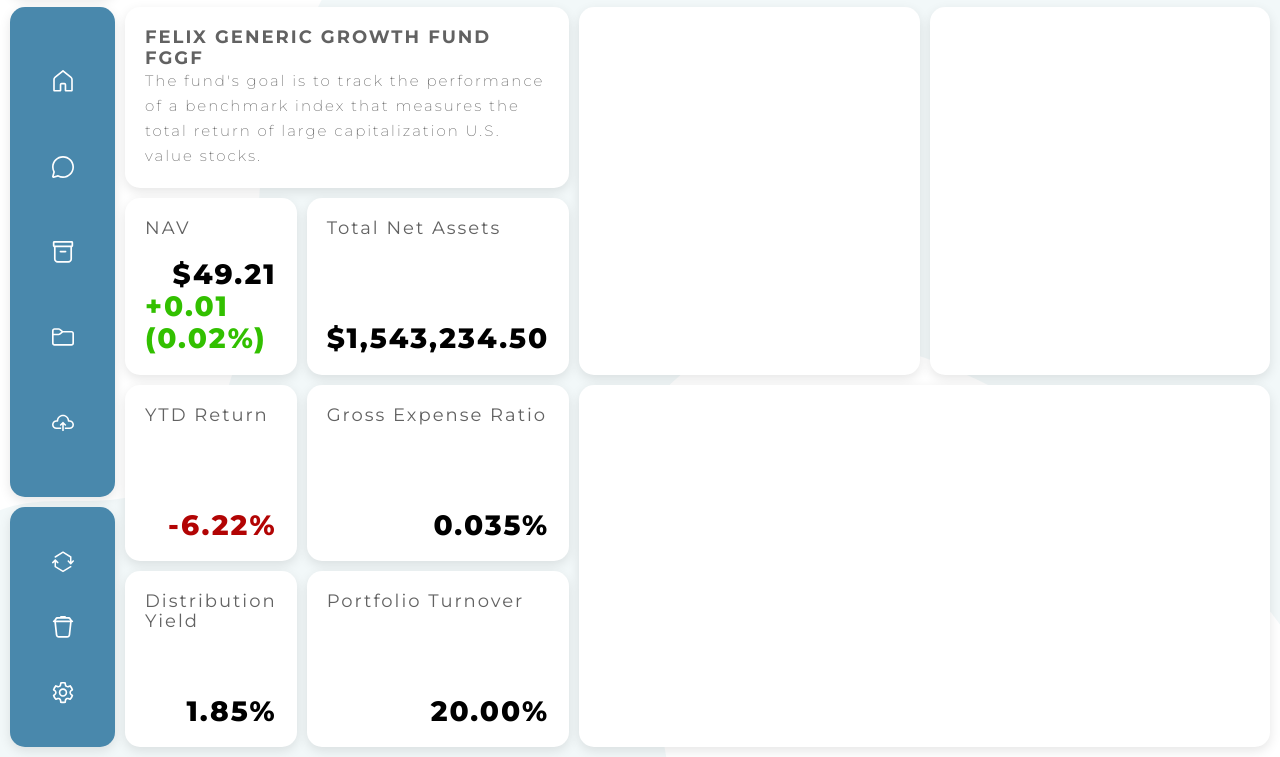
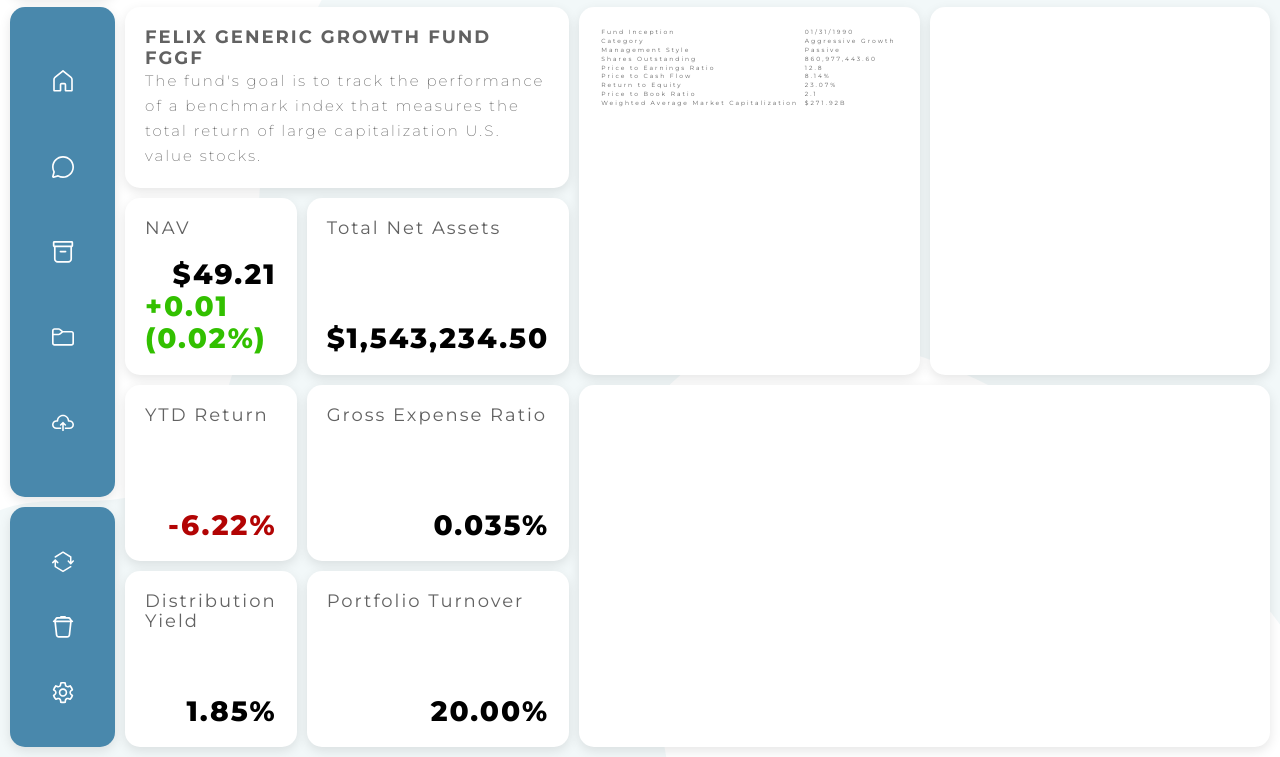
Before and after one commit to teapardee/odin-mf-dashboard, a plain HTML site: page index.html in a window 1280 px wide. Shown: the part 118-875 px from the top of the page. Drawn offline with nearby package versions, Linux system fonts and the light colour scheme.

Commit message:
Update Functionality to Populate Table

```diff
--- a/index.html
+++ b/index.html
@@ -6,6 +6,7 @@
     <meta name="viewport" content="width=device-width, initial-scale=1.0" />
     <link rel="stylesheet" href="normalize.css" />
     <link rel="stylesheet" href="styles.css" />
+    <script src="js-file.js" defer></script>
     <title>Due Dilly</title>
   </head>
 
--- a/js-file.js
+++ b/js-file.js
@@ -1,39 +1,58 @@
 /* Populate Table */
 
-const fundDetails = [{
-    "detailType": "Fund Inception",
-    "value": "01/31/1990"
+const fundDetails = [
+  {
+    detailType: "Fund Inception",
+    value: "01/31/1990",
   },
   {
-    "detailType": "Category",
-    "value": "Aggressive Growth"
+    detailType: "Category",
+    value: "Aggressive Growth",
   },
   {
-    "detailType": "Management Style",
-    "value": "Passive"
+    detailType: "Management Style",
+    value: "Passive",
   },
   {
-    "detailType": "Shares Outstanding",
-    "value": 860,977,443.60
+    detailType: "Shares Outstanding",
+    value: "860,977,443.60",
   },
   {
-    "detailType": "Price to Earnings Ratio",
-    "value": 12.80
+    detailType: "Price to Earnings Ratio",
+    value: 12.8,
   },
   {
-    "detailType": "Price to Cash Flow",
-    "value": "8.14%"
+    detailType: "Price to Cash Flow",
+    value: "8.14%",
   },
   {
-    "detailType": "Return to Equity",
-    "value": "23.07%"
+    detailType: "Return to Equity",
+    value: "23.07%",
   },
   {
-    "detailType": "Price to Book Ratio",
-    "value": 2.10
+    detailType: "Price to Book Ratio",
+    value: 2.1,
   },
   {
-    "detailType": "Weighted Average Market Capitalization",
-    "value": "$271.92B"
+    detailType: "Weighted Average Market Capitalization",
+    value: "$271.92B",
+  },
+];
+
+var details = document.querySelector(".fund-details");
+var table = document.createElement("table");
+
+details.appendChild(table);
+
+for (i = 0; i < 9; i++) {
+  var tableRow = document.createElement("tr");
+  var cellDetailType = document.createElement("td");
+  var cellValue = document.createElement("td");
+
+  cellDetailType.innerHTML = `${fundDetails[i].detailType}`;
+  cellValue.innerHTML = `${fundDetails[i].value}`;
+
+  table.appendChild(tableRow);
+  tableRow.appendChild(cellDetailType);
+  tableRow.appendChild(cellValue);
 }
-]
```
Lines whose indentation alone changed are shown as unchanged.
